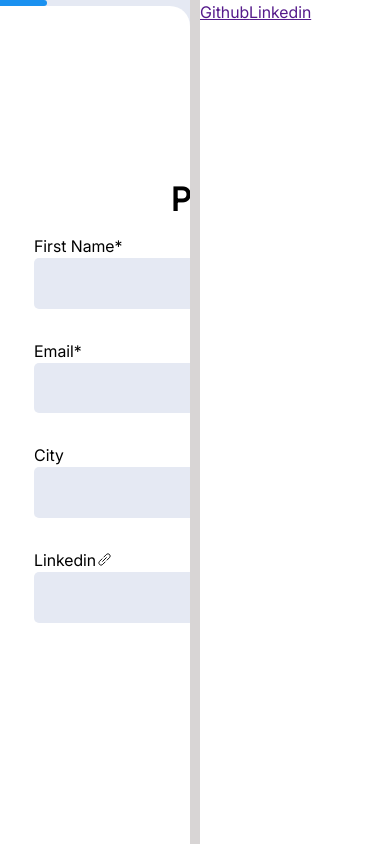
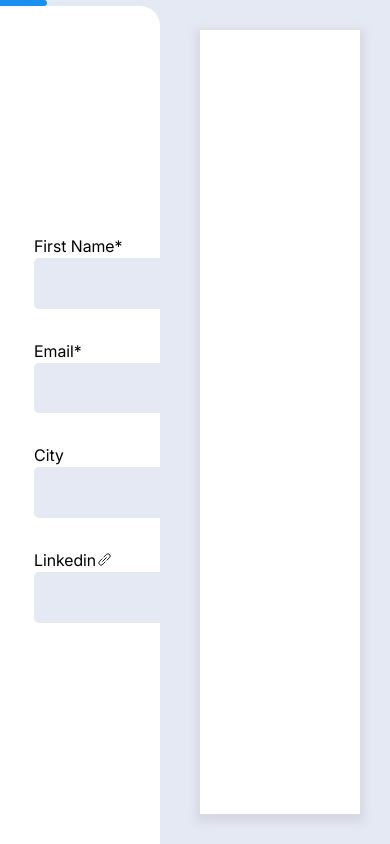
Before and after one commit to FrontEndMaestro/CV-Application, a React (Vite) app: page / in a window 390 px wide. Built offline with nearby package versions, Linux system fonts and the light colour scheme.

Commit message:
feat: display project details in resume
- Display comprehensive project details within the resume component
- Convert text URLs into clickable anchor tags for better navigation
- Update general CSS for improved aesthetics and responsive behavior across devices

```diff
--- a/src/components/DisplayCV.jsx
+++ b/src/components/DisplayCV.jsx
@@ -12,9 +12,13 @@ export default function DisplayCV({ cvDetails }) {
           {cvDetails.tel != "" ? " | " : null}
           {cvDetails.tel}
           {cvDetails.github != "" ? " | " : null}
-          <a href={cvDetails.github}>Github</a>
+          {cvDetails.github != "" ? (
+            <a href={cvDetails.github}>Github</a>
+          ) : null}
           {cvDetails.linkedin != "" ? " | " : null}
-          <a href={cvDetails.linkedin}>Linkedin</a>
+          {cvDetails.linkedin != "" ? (
+            <a href={cvDetails.linkedin}>Linkedin</a>
+          ) : null}
         </div>
         <div className="education-container">
           {cvDetails.education.length != 0 ? (
@@ -65,6 +69,44 @@ export default function DisplayCV({ cvDetails }) {
             </>
           ) : null}
         </div>
+        <div className="project-container">
+          {cvDetails.projects.length != 0 ? (
+            <>
+              <h2>Projects</h2>
+              <hr />
+              {cvDetails.projects.map((project, index) => {
+                return (
+                  <div key={index} className="project-display">
+                    <div className="project-heading">
+                      <div className="project-info">
+                        <strong>{project.name}</strong>
+                      </div>
+                    </div>
+                    <div className="project-details">
+                      {project.description.split("\n").map((sentence) => {
+                        return (
+                          <>
+                            {sentence}
+                            <br />
+                          </>
+                        );
+                      })}
+                    </div>
+                    <div className="skills-used">
+                      {project.skillsUsed != "" ? (
+                        <>
+                          <strong>Skills:</strong>
+                          <br />
+                          {project.skillsUsed}
+                        </>
+                      ) : null}
+                    </div>
+                  </div>
+                );
+              })}
+            </>
+          ) : null}
+        </div>
       </div>
     </div>
   );
--- a/src/styles/displayCV.css
+++ b/src/styles/displayCV.css
@@ -1,13 +1,64 @@
 .display-container {
   width: 50%;
   min-height: 100%;
-  background-color: rgb(216, 213, 213);
+  background-color: rgb(229, 233, 243);
   flex: 1;
-  padding-left: 10px;
+  padding-left: 40px;
+  padding-top: 30px;
+  padding-bottom: 30px;
+  padding-right: 30px;
 }
 
 .cv-container {
   background-color: white;
+  box-shadow: 0px 4px 8px 4px rgba(208, 209, 222, 0.75);
   width: 100%;
   height: 100%;
+  display: flex;
+  flex-direction: column;
+  padding: 30px;
+  font-family: 0.8rem;
 }
+
+.name-heading {
+  text-align: center;
+}
+.personal-info-wrapper {
+  text-align: center;
+  margin-top: 10px;
+  font-size: 0.7rem;
+}
+
+.education-container,
+.experience-container,
+.project-container {
+  margin-top: 25px;
+}
+
+.education-container *,
+.experience-container > *,
+.project-container * {
+  font-size: 0.7rem;
+}
+
+.education-display,
+.experience-heading,
+.project-heading {
+  margin-top: 10px;
+  display: flex;
+  justify-content: space-between;
+}
+
+.project-container .skills-used {
+  margin-top: 5px;
+}
+
+@media (max-width: 800px) {
+  .display-container {
+    width: 100%;
+    min-height: min-content;
+  }
+  .cv-container {
+    min-height: min-content;
+  }
+}
```
